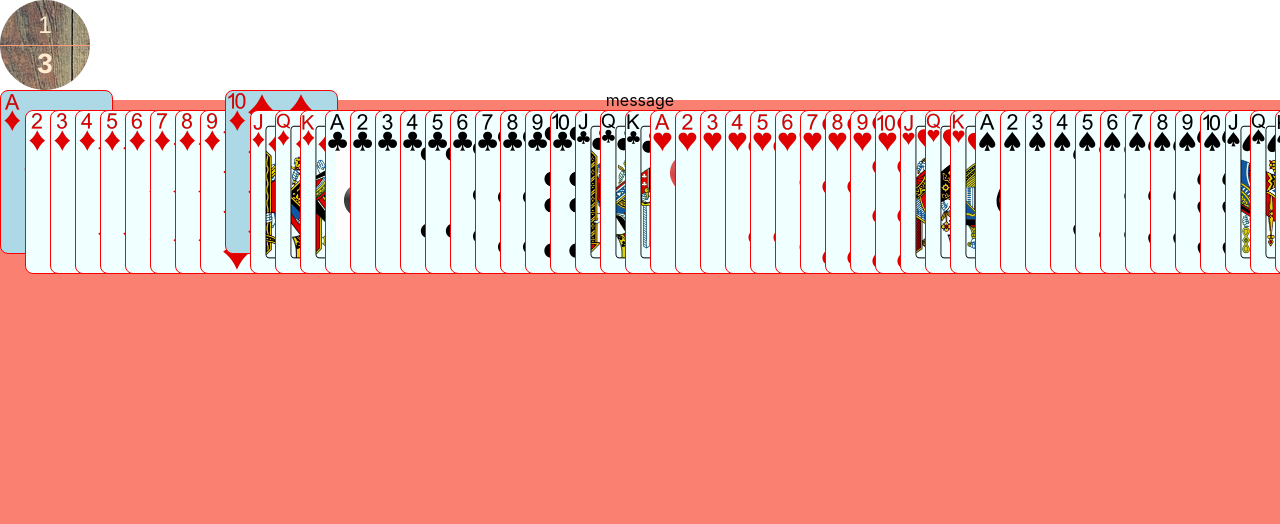
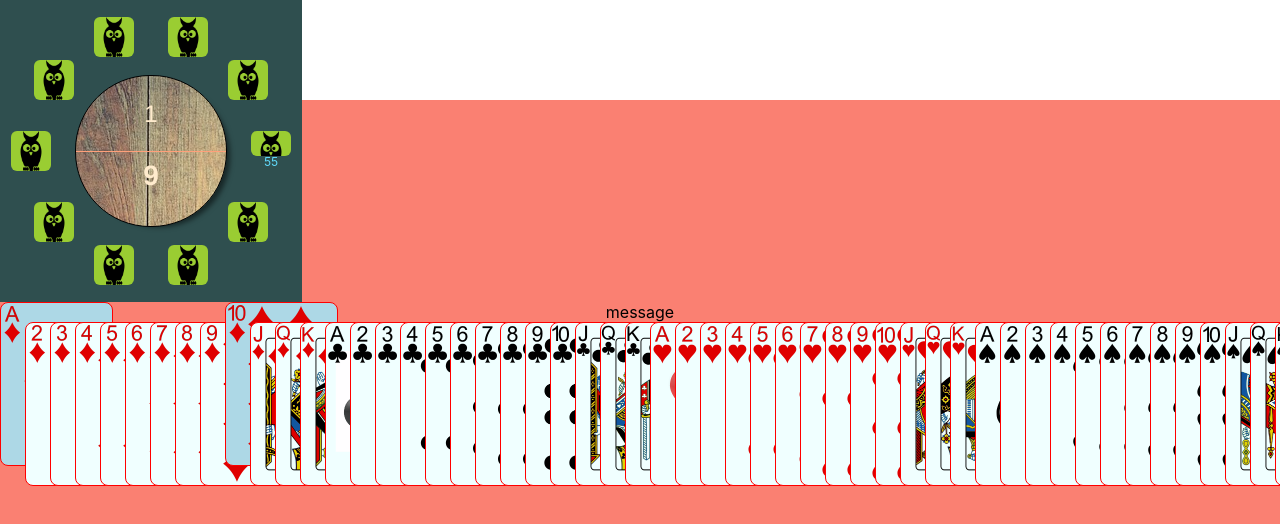
Before and after one commit to changgengli/deckgame, a React (Create React App) app in the folder webgame/: page / in a window 1280 px wide. Shown: the top 524 px of the page. Built offline with nearby package versions, Linux system fonts and the light colour scheme.

Commit message:
game table

```diff
--- a/webgame/src/App.css
+++ b/webgame/src/App.css
@@ -74,36 +74,105 @@ body {
   position:relative;
 }
 
+.game-table-outer {
+  position:relative;
+  width: 302px;
+  height: 302px; /* border */
+  background-color: darkslategrey;
+}
+
+.game-table-outer .player{
+  position: absolute;
+  width: 40px;
+  height: 40px;
+  color: #61dafb;
+  border-radius: 1px;
+}
+
+.game-table-outer .player .name {
+  height: 15px;
+  font-size: 12px;
+  line-height: 12px;
+}
+.game-table-outer .player .avatar {
+    background-color: yellowgreen;
+    border-radius: 6px;
+    width: 40px;
+    height: 25px;
+    background-image: url(/player.png);
+    background-size: cover;
+    user-select: none
+}
+
+.game-table-outer .player-empty .avatar {
+
+  height: 40px;
+}
+.game-table-outer .player.player-empty {
+  cursor: pointer;
+}
+.game-table-outer .player.selected {
+  border: 1px solid lightskyblue;
+  cursor: default;
+
+}
 
 .game-table {
-  position:relative;
-  width: 90px;
-  height: 90px;
+  position: absolute;
+  top: 75px;
+  left: 75px;
+  width: 150px;
+  height: 150px;
   background-image: url(/light-wood.jpg);
-  border-radius: 45px;
+  border-radius: 75px;
+  font-family: 'Franklin Gothic Medium', 'Arial Narrow', Arial, sans-serif;
+  box-shadow: 8px 5px 5px -5px rgba(0,0,0,0.51);
+  border-style: solid;
+  border-width: 0.5px;
 }
 
 .game-table .top {
-  width: 90px;
-  height: 45px;
-  line-height: 50px;
+  position: absolute;
+  width: 150px;
+  height: 75px;
+  line-height: 75px;
   border-bottom: lightsalmon 1px solid;
-  vertical-align: middle;
-  font-size: 24px;
   color: blanchedalmond;
   font-family: 'Franklin Gothic Medium', 'Arial Narrow', Arial, sans-serif;
+  font-size: 24px;
 }
 
 .game-table .bottom {
-  width: 90px;
-  height: 45px;
-  line-height: 35px;
+  position: absolute;
+  width: 150px;
+  height: 75px;
+  top: 75px;
+  left: 0px;
+  line-height: 50px;
+  vertical-align: top;
   font-size: 28px;
   color: blanchedalmond;
   font-weight: bold;
-  font-family: 'Franklin Gothic Medium', 'Arial Narrow', Arial, sans-serif;
 }
 
+.game-table .join {
+  position: absolute;
+  top: 0px;
+  left: 0px;
+  width: 150px;
+  height: 150px;
+  padding-top: 60px;
+  padding-bottom: 50px;
+}
+
+
 .game-table .join-button {
-
+  border-radius: 6px;
+  height: 25px;
+  vertical-align: middle;
+  font-size: 10px;
+  color: aquamarine;
+  background-color: darkgrey;
+  padding-left: 10px;
+  padding-right: 10px;
 }
--- a/webgame/src/Game.tsx
+++ b/webgame/src/Game.tsx
@@ -73,8 +73,8 @@ export class RootComponent extends Component<GameProps, IState>  {
 
                         {
                             gameId: 999,
-                            players: ["55", undefined, undefined],
-                            totalPlayers: 3,
+                            players: ["55", undefined, undefined, undefined, undefined, undefined, undefined, undefined,  undefined, undefined],
+                            totalPlayers: 9,
                             full: false,
                         }
                     ]}
--- a/webgame/src/Hall.tsx
+++ b/webgame/src/Hall.tsx
@@ -1,5 +1,5 @@
 
-import React, { useEffect, useRef, useState } from 'react'
+import React, { useEffect, useRef, useState, MouseEvent } from 'react'
 import { ChatMessage, PlayerJoinGame, PlayerLogin, Message } from './Message';
 
 export interface GameInHall {
@@ -36,30 +36,81 @@ interface GameTableProps {
     onJoin: (gameId: number) => void,
 }
 
+interface GamePlayerProps {
+    player: string | undefined;
+    postion: number;
+    selectedIndex: number | undefined;
+    totalPlayer: number;
+    onSelect: (position: number) => void;
+}
+const GamePlayer: React.FunctionComponent<GamePlayerProps> = (props: GamePlayerProps) => {
+
+    // compute top and left
+
+    const radius = 120;
+    const center = 151;
+    const xCenter = Math.sin(2 * Math.PI / props.totalPlayer * props.postion) * radius + center;
+    const yCenter = Math.cos(2 * Math.PI / props.totalPlayer * props.postion) * radius + center;
+
+
+    const xSide = 40;
+    const ySide = 40;
+    const x = xCenter - xSide / 2;
+    const y = yCenter - ySide / 2;
+
+    const style = { top: x, left: y };
+    let className = "player";
+    let onClick = undefined;
+    let player = null;
+    if (props.selectedIndex === props.postion) {
+        className += " selected";
+    }
+
+    if (props.player === undefined) {
+        onClick = (event: MouseEvent<HTMLDivElement>) => props.onSelect(props.postion);
+        className += " player-empty";
+    } else {
+        player = props.player;
+    }
+
+    return <div className={className} style={style} onClick={onClick}><div className="avatar" /><div className="name">
+        {player}</div></div>;
+
+}
 const GameTable: React.FunctionComponent<GameTableProps> = (props: GameTableProps) => {
     const [joining, setJoining] = useState(false);
+    const [selectedPosition, setSelectedPosition] = useState<number | undefined>(undefined);
 
-        // if (props.game.totalPlayers === props.game.players.length) {
-        //     setJoining(false);
-        // }
+
+    let existingPlayers = props.game.players.filter(x => x).length;
+
 
     let clickJoining = function () {
         props.onJoin(props.game.gameId);
         setJoining(false);
     }
-    let join = props.game.players.filter(x=>x).length === props.game.totalPlayers ?null: <div className="join-button">
-        <button onClick={clickJoining}>Join</button>
-    </div> ;
+
+    let join = existingPlayers !== props.game.totalPlayers && selectedPosition !== undefined ? <div className="join">
+        <button onClick={clickJoining} className="join-button">Join</button>
+    </div> : null;
+
+    let onSelectPlayer = function (position: number) {
+        setSelectedPosition(position);
+    }
 
     return (
+        <div className="game-table-outer">
             <div className="game-table">
+
                 <div className="top">
-                {props.game.players.filter(x=>x).length}
+                    {props.game.players.filter(x => x).length}
                 </div>
                 <div className="bottom">
                     {props.game.totalPlayers}
                 </div>
                 {join}
+            </div>
+            {props.game.players.map((p, i) => <GamePlayer player={p} postion={i} selectedIndex={selectedPosition} totalPlayer={props.game.players.length} onSelect={onSelectPlayer} />)}
         </div>);
 
 }
```
Also changed, not shown: webgame/public/player.png (added). Lines whose indentation alone changed are shown as unchanged.
